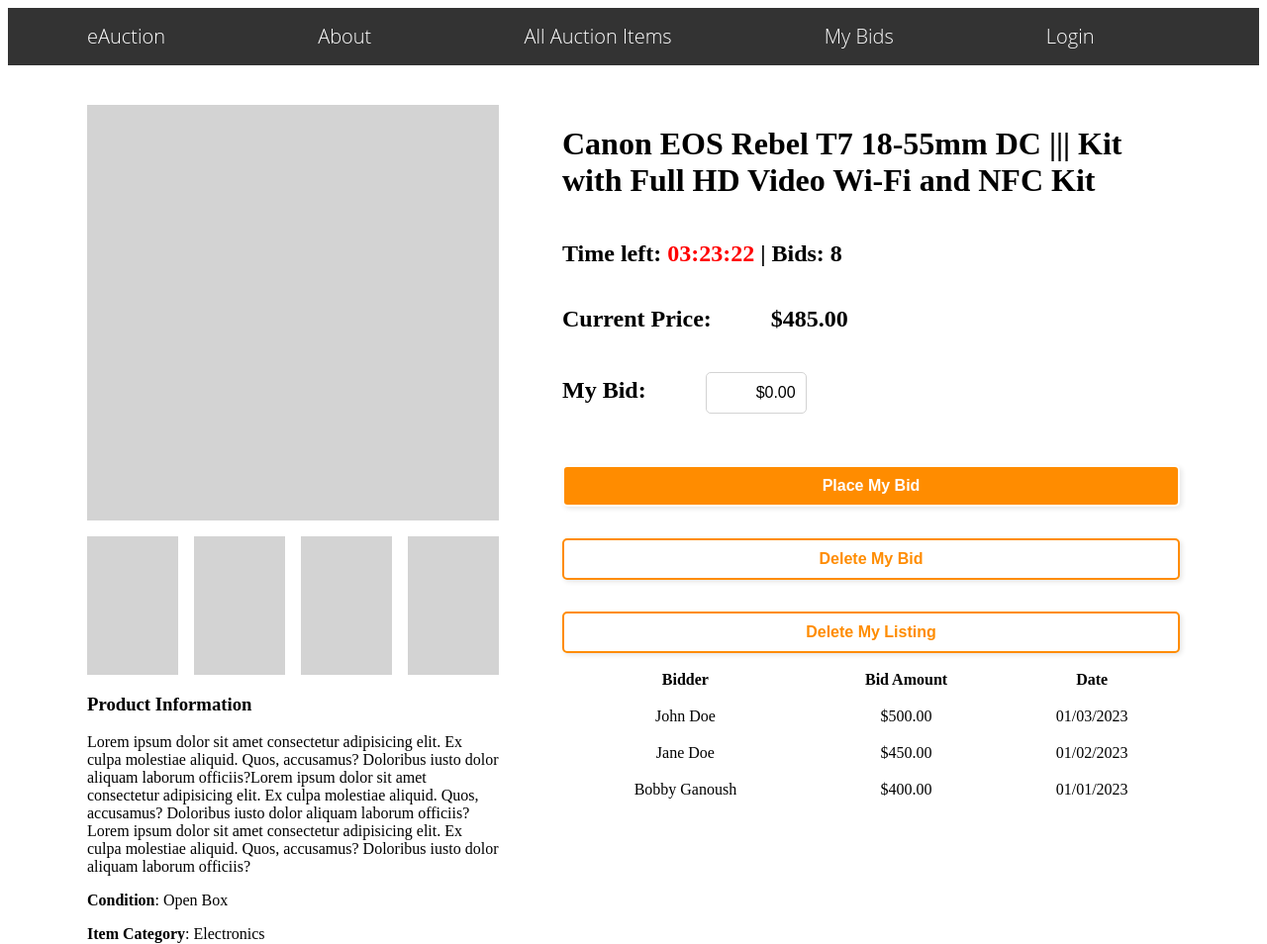
After one commit to scaev/eAuctions, a Django app: template main_app/templates/auctions/detailextra.html in a window 1280 px wide. The commit adds this page. Shown: the whole page at 99% size. Run offline with Django 4.2, Linux system fonts and the light colour scheme; the template is opened without the code that fills it, so the values that code supplies are empty.

Commit message:
detailextra.html and updated auctiondetails.css

```diff
--- a/eauctions/settings.py
+++ b/eauctions/settings.py
@@ -82,8 +82,8 @@ DATABASES = {
     'default': {
         'ENGINE': 'django.db.backends.postgresql',
         'NAME': 'eauctions',
-        'PASSWORD': '635241',
-        'USER': 'postgres',
+        # 'PASSWORD': '635241',
+        # 'USER': 'postgres',
     }
 }
 
--- a/main_app/static/auctiondetails.css
+++ b/main_app/static/auctiondetails.css
@@ -53,21 +53,35 @@
 }
 
 .update-button {
-  background-color: grey;
+  background-color: darkorange;
   color: white;
-  border: none;
+  border: 2px solid white;
   border-radius: 5px;
   padding: 10px 20px;
   font-size: 16px;
   font-weight: bold;
   cursor: pointer;
   box-shadow: 2px 2px 5px rgba(0, 0, 0, 0.1);
+  margin-top: 2rem;
 }
 
 .delete-button {
-  background-color: grey;
-  color: white;
-  border: none;
+  background-color: #fff;
+  color: darkorange;
+  border: 2px solid darkorange;
+  border-radius: 5px;
+  padding: 10px 20px;
+  font-size: 16px;
+  font-weight: bold;
+  cursor: pointer;
+  box-shadow: 2px 2px 5px rgba(0, 0, 0, 0.1);
+  margin-top: 2rem;
+}
+
+.delete-listing {
+  background-color: #fff;
+  color: darkorange;
+  border: 2px solid darkorange;
   border-radius: 5px;
   padding: 10px 20px;
   font-size: 16px;
--- /dev/null
+++ b/main_app/templates/auctions/detailextra.html
@@ -0,0 +1,162 @@
+<!DOCTYPE html>
+<html>
+  <head>
+    <link rel="stylesheet" type="text/css" href="auctiondetails.css" />
+  </head>
+  <body>
+    <div class="header">
+      <h1>eAuction</h1>
+      <h1>About</h1>
+      <h1>All Auction Items</h1>
+      <h1>My Bids</h1>
+      <h1>Login</h1>
+    </div>
+    <div class="container">
+      <div class="left-panel">
+        <div class="images">
+          <div class="main-image"></div>
+          <div class="secondary-images">
+            <div></div>
+            <div></div>
+            <div></div>
+            <div></div>
+          </div>
+        </div>
+        <div class="product-info">
+          <h3>Product Information</h3>
+          <p>
+            Lorem ipsum dolor sit amet consectetur adipisicing elit. Ex culpa
+            molestiae aliquid. Quos, accusamus? Doloribus iusto dolor aliquam
+            laborum officiis?Lorem ipsum dolor sit amet consectetur adipisicing
+            elit. Ex culpa molestiae aliquid. Quos, accusamus? Doloribus iusto
+            dolor aliquam laborum officiis?Lorem ipsum dolor sit amet
+            consectetur adipisicing elit. Ex culpa molestiae aliquid. Quos,
+            accusamus? Doloribus iusto dolor aliquam laborum officiis?
+          </p>
+          <p><strong>Condition</strong>: Open Box</p>
+          <p><strong>Item Category</strong>: Electronics</p>
+        </div>
+      </div>
+      <div class="right-panel">
+        <h1>
+          Canon EOS Rebel T7 18-55mm DC ||| Kit with Full HD Video Wi-Fi and NFC
+          Kit
+        </h1>
+        <h2>Time left: <span class="red">03:23:22</span> | Bids: 8</h2>
+        <h2>
+          Current Price:&nbsp;&nbsp;&nbsp;&nbsp;&nbsp;&nbsp;&nbsp;&nbsp;&nbsp;
+          $485.00
+        </h2>
+        <h2>
+          My
+          Bid:&nbsp;&nbsp;&nbsp;&nbsp;&nbsp;&nbsp;&nbsp;&nbsp;&nbsp;&nbsp;<input
+            type="text"
+            value="$0.00"
+            class="price-input"
+          />
+        </h2>
+        <button type="button" class="update-button">Place My Bid</button>
+        <button type="button" class="delete-button" id="delete-bid">
+          Delete My Bid
+        </button>
+        <button type="button" class="delete-listing" id="delete-listing">
+          Delete My Listing
+        </button>
+
+        <div id="mini-page-container"></div>
+        <div id="second-mini-page-container"></div>
+
+        <table>
+          <tr>
+            <th>Bidder</th>
+            <th>Bid Amount</th>
+            <th>Date</th>
+          </tr>
+          <tr>
+            <td>John Doe</td>
+            <td>$500.00</td>
+            <td>01/03/2023</td>
+          </tr>
+          <tr>
+            <td>Jane Doe</td>
+            <td>$450.00</td>
+            <td>01/02/2023</td>
+          </tr>
+          <tr>
+            <td>Bobby Ganoush</td>
+            <td>$400.00</td>
+            <td>01/01/2023</td>
+          </tr>
+        </table>
+      </div>
+    </div>
+    <script>
+      var deleteButton = document.getElementById("delete-bid");
+      var miniPageContainer = document.getElementById("mini-page-container");
+
+      deleteButton.addEventListener("click", function () {
+        var miniPageContent = document.createElement("div");
+        miniPageContent.className = "mini-page";
+        miniPageContent.innerHTML = `
+    <div class="mini-page-content">
+      <h3 class="delete-heading">Are you sure you want to delete your bid?</h3>
+      <h5>Your bid will be permanently removed.</h5>
+      <button type="button" class="cancel-button">Cancel</button>
+      <button type="button" class="confirm-button">Confirm</button>
+    </div>
+  `;
+
+        var cancelButton = miniPageContent.querySelector(".cancel-button");
+        var confirmButton = miniPageContent.querySelector(".confirm-button");
+
+        cancelButton.addEventListener("click", function () {
+          miniPageContainer.style.display = "none";
+        });
+
+        confirmButton.addEventListener("click", function () {
+          miniPageContainer.innerHTML =
+            "<p><span class='deleted-text'>Your bid has been deleted.</span></p>";
+        });
+
+        miniPageContainer.innerHTML = "";
+        miniPageContainer.appendChild(miniPageContent);
+        miniPageContainer.style.display = "flex";
+      });
+    </script>
+    <script>
+      const deleteListingButton = document.getElementById("delete-listing");
+      const miniPageContainers = document.getElementById(
+        "second-mini-page-container"
+      );
+
+      deleteListingButton.addEventListener("click", function () {
+        var miniPageContents = document.createElement("div");
+        miniPageContents.className = "mini-page";
+        miniPageContents.innerHTML = `
+    <div class="mini-page-content">
+      <h3 class="delete-heading">Are you sure you want to delete your listing?</h3>
+      <h5>Your listing will be permanently removed.</h5>
+      <button type="button" class="cancel-button">Cancel</button>
+      <button type="button" class="confirm-button">Confirm</button>
+    </div>
+  `;
+
+        var cancelButtons = miniPageContent.querySelector(".cancel-button");
+        var confirmButtons = miniPageContent.querySelector(".confirm-button");
+
+        cancelButtons.addEventListener("click", function () {
+          miniPageContainer.style.display = "none";
+        });
+
+        confirmButtons.addEventListener("click", function () {
+          miniPageContainer.innerHTML =
+            "<p><span class='deleted-text'>Your listing has been deleted.</span></p>";
+        });
+
+        miniPageContainers.innerHTML = "";
+        miniPageContainers.appendChild(miniPageContents);
+        miniPageContainers.style.display = "flex";
+      });
+    </script>
+  </body>
+</html>
```
Also changed, not shown: other parts of main_app/static/auctiondetails.css (+78 -0 lines).
